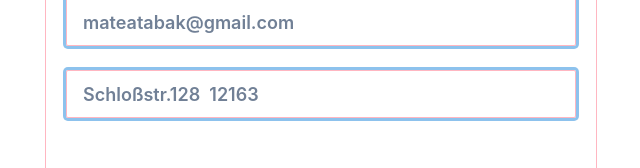
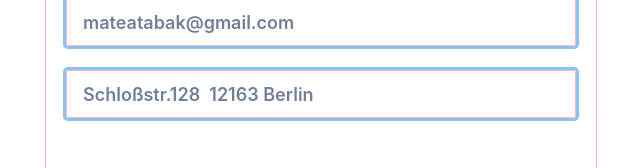
Before and after one commit to mateasportfolio/mtportfolio, a React (Create React App) app: page /aboutme in a window 1280 px wide. Shown: the part 1926-2094 px from the top of the page, without its empty margins (63-703 px from the left). Built offline with nearby package versions, Linux system fonts and the light colour scheme.

Commit message:
changed Typo mistake

```diff
--- a/src/pages/AboutMe.js
+++ b/src/pages/AboutMe.js
@@ -177,7 +177,12 @@ const AboutMe = () => {
               width="100%"
             >
               <br />
-              <Heading size="4xl" pt="15px" alignSelf="center">
+              <Heading
+                size="4xl"
+                pt="15px"
+                alignSelf="center"
+                maxWidth="1200px"
+              >
                 Contact
               </Heading>
               <Flex
@@ -227,6 +232,7 @@ const AboutMe = () => {
                 as="input"
               />{" "}
               <Input
+                maxW="1200px"
                 position="relative"
                 alignItems="center"
                 justifyContent="center"
@@ -237,7 +243,7 @@ const AboutMe = () => {
                 type="adress"
                 fontWeight={600}
                 as="input"
-                placeholder="Schloßstr.128  12163"
+                placeholder="Schloßstr.128  12163 Berlin"
               />
             </Stack>
           </Box>
```
